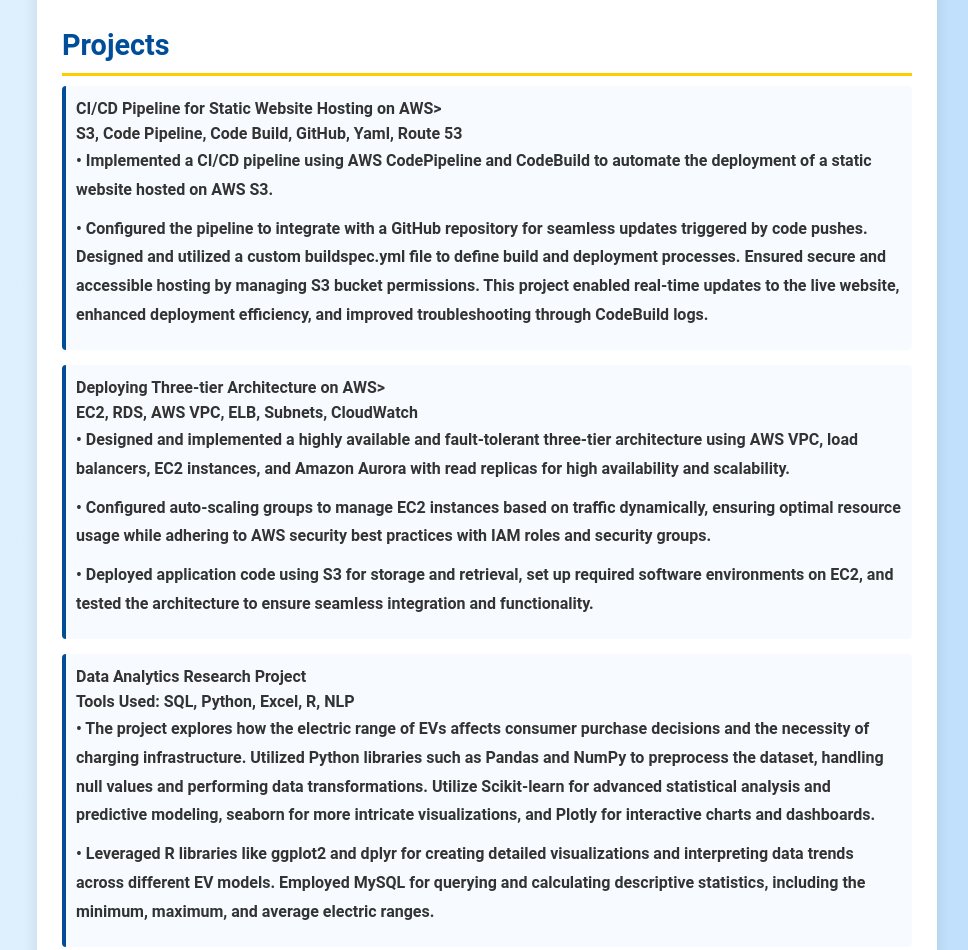
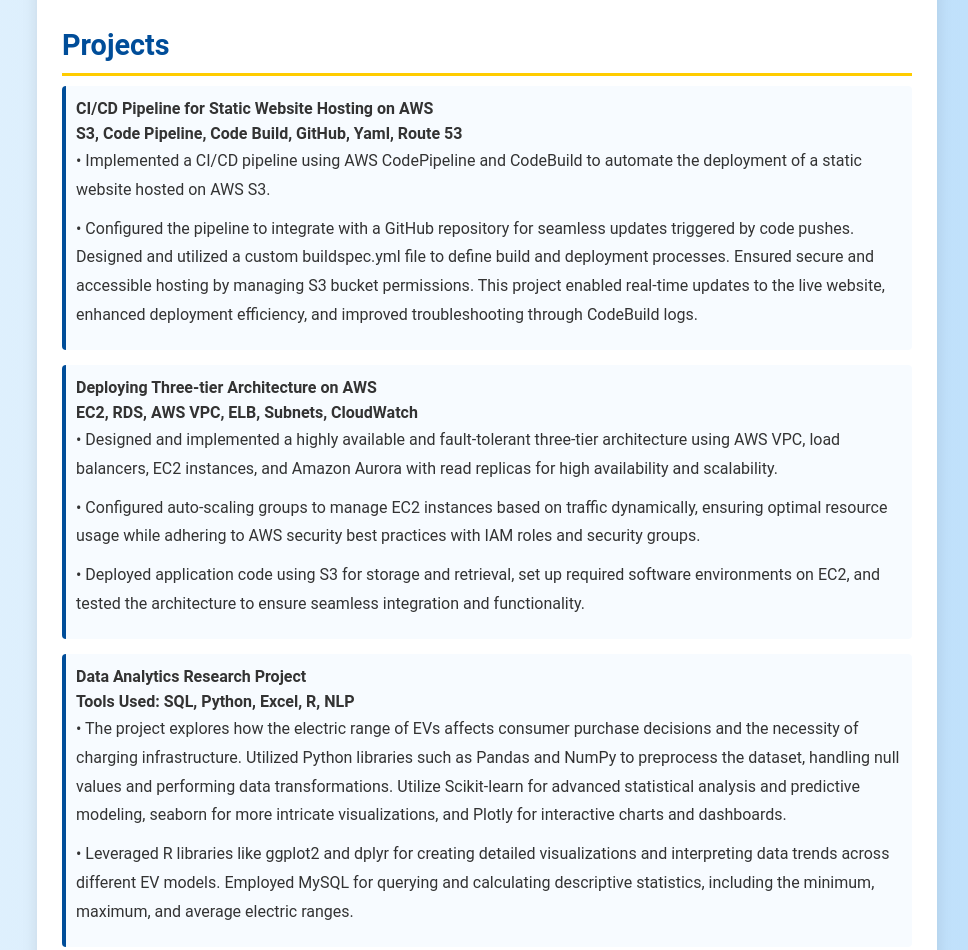
Before and after one commit to krishnachaitanya018/www.chaitanyaganniportfolio.com, a website: page index.html in a window 1280 px wide. Shown: the part 1492-2442 px from the top of the page, without its empty margins (153-1121 px from the left). Drawn offline with Linux system fonts and the light colour scheme.

Commit message:
Update index.html
Changes the error to eliminate bold characters in projects section

```diff
--- a/index.html
+++ b/index.html
@@ -75,7 +75,7 @@
 				<h2>Projects</h2>
 				<ul>
 				   <li>
-					<strong>CI/CD Pipeline for Static Website Hosting on AWS><br>
+					<strong>CI/CD Pipeline for Static Website Hosting on AWS</strong><br>
 					<strong>S3, Code Pipeline, Code Build, GitHub, Yaml, Route 53</strong>
 					<p>• Implemented a CI/CD pipeline using AWS CodePipeline and CodeBuild to automate the deployment of a static website
                                              hosted on AWS S3.</p>
@@ -86,7 +86,7 @@
 				   </li>
 
 				   <li>
-					<strong>Deploying Three-tier Architecture on AWS><br>
+					<strong>Deploying Three-tier Architecture on AWS</strong><br>
 					<strong>EC2, RDS, AWS VPC, ELB, Subnets, CloudWatch</strong>
 					<p>• Designed and implemented a highly available and fault-tolerant three-tier architecture using AWS VPC, load balancers,
                                              EC2 instances, and Amazon Aurora with read replicas for high availability and scalability.</p>
```
